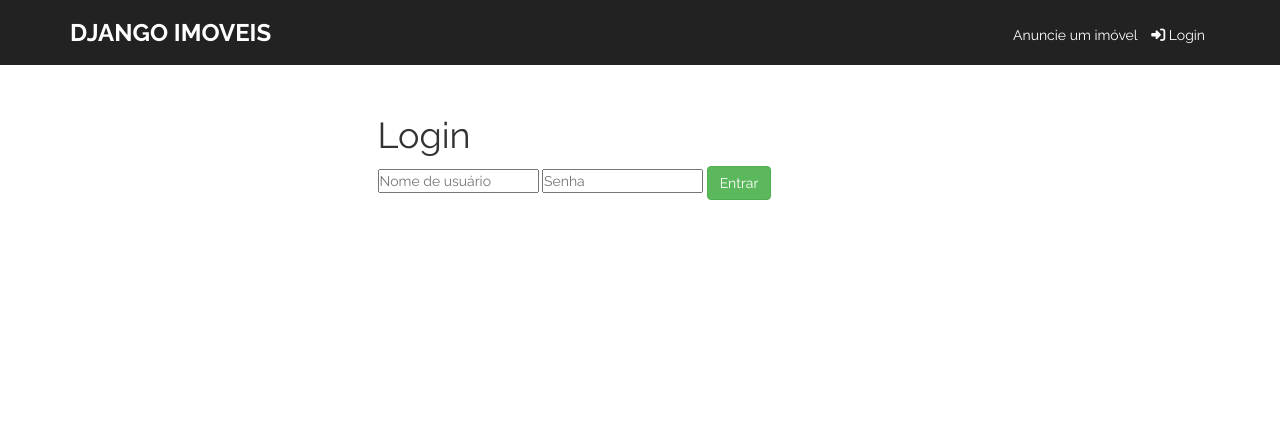
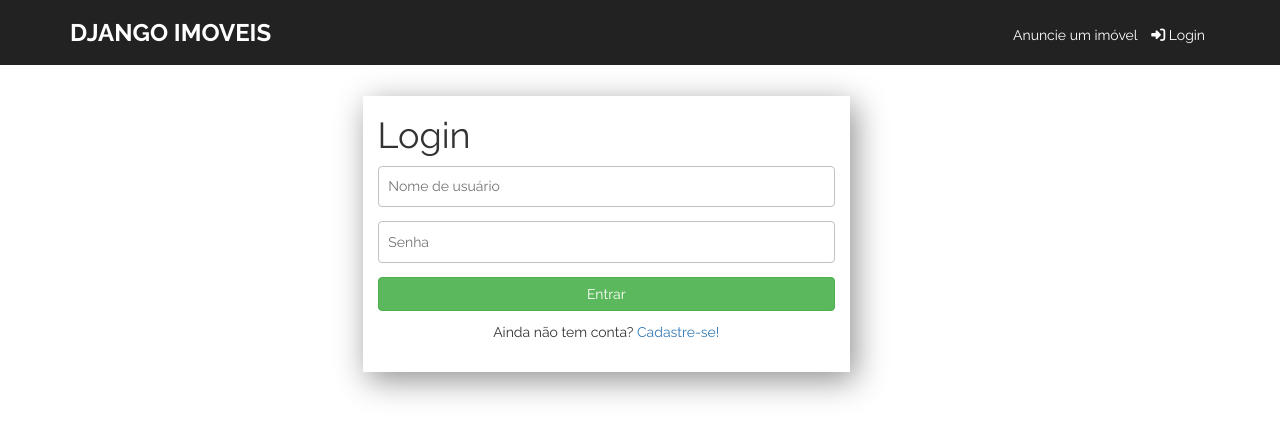
Before and after one commit to andresmachado/django-imoveis, a Django app: template templates/users/login.html in a window 1280 px wide. Shown: the top 438 px of the page. Run offline with Django 3.2, Linux system fonts and the light colour scheme; the template is opened without the code that fills it, so the values that code supplies are empty; some libraries are stand-ins or nearby versions.

Commit message:
Added login form styles and some fixes.

```diff
--- a/properties/static/css/main.css
+++ b/properties/static/css/main.css
@@ -61,3 +61,24 @@ header ul p {
 .messages {
 	list-style: none;
 }
+
+.login-form {
+	padding-bottom: 30px;
+	-webkit-box-shadow: 5px 8px 30px 0px rgba(0,0,0,0.44);
+	-moz-box-shadow: 5px 8px 30px 0px rgba(0,0,0,0.44);
+	box-shadow: 5px 8px 30px 0px rgba(0,0,0,0.44);
+}
+
+.login-form p {
+	text-align: center;
+	margin: 0.8em 0 0 0;
+}
+
+.login-form input {
+	width: 100%;
+	display: block;
+	margin-bottom: 1em;
+	padding: 0.7em;
+	border-radius: 4px;
+	border: 1px solid #bdc3c7;
+}
--- a/templates/users/login.html
+++ b/templates/users/login.html
@@ -5,7 +5,7 @@
 {% block content %}
 <div class="container">
 	<div class="row">
-		<div class="login-form col-md-6 col-md-offset-3">
+		<div class="login-form col-md-5 col-md-offset-3">
 			<h1>Login</h1>
 			<form method="POST" action="{% url 'login_user' %}">{% csrf_token %}
 				{% if next %}
@@ -13,7 +13,10 @@
 				{% endif %}
 				<input type="text" id="username" name="username" placeholder="Nome de usuário">
 				<input type="password" id="password" name="password" placeholder="Senha" />
-				<button type="submit" class="btn btn-default btn-success">Entrar</button>
+				<button type="submit" class="btn btn-block btn-success">Entrar</button>
+				<p>
+					Ainda não tem conta? <a href="{% url 'register' %}">Cadastre-se!</a>
+				</p>
 			</form>
 		</div>
 	</div>
--- a/users/urls.py
+++ b/users/urls.py
@@ -21,7 +21,7 @@ from users import views
 urlpatterns = [
     url(r'^login/$', views.login_user, name='login_user'),
     url(r'^logout/$', views.logout_user, name='logout_user'),
-    # url(r'^accounts/register/$', views.register, name='register'),
+    url(r'^accounts/register/$', views.register, name='register'),
     # url(r'^accounts/register/complete/$', views.registration_complete, name='registration_complete'),
     # url(r'^myaccount/home/(?P<pk>[0-9]+)/$', views.user_profile, name='user_profile'),
     # url(r'^myaccount/home/(?P<pk>[0-9]+)/myposts/$', views.user_posts, name='user_posts'),
--- a/users/views.py
+++ b/users/views.py
@@ -30,3 +30,6 @@ def logout_user(request):
 		raise Http404
 		# messages.error(request, "Você não está logado!")
 		# return render(request, 'properties/index.html')
+
+def register(request):
+    pass
```
